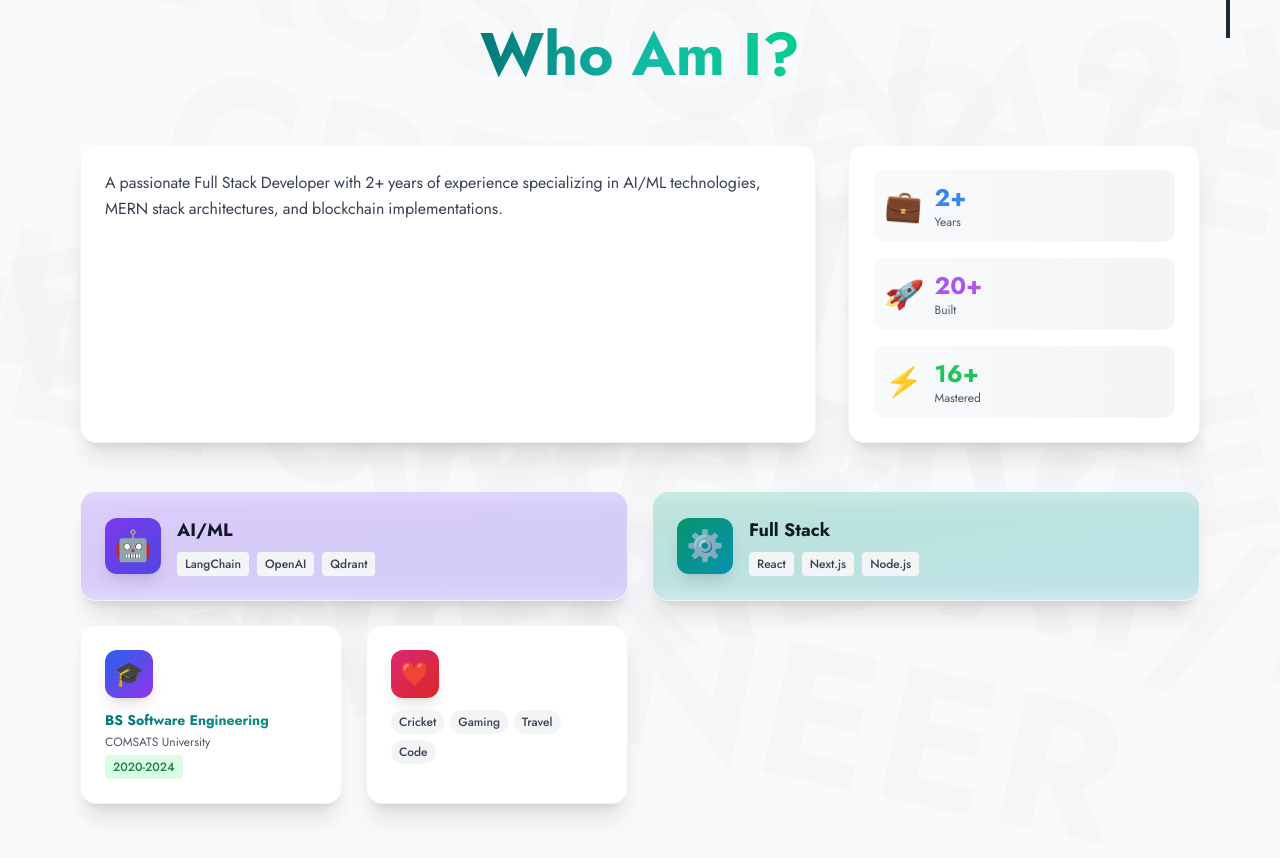
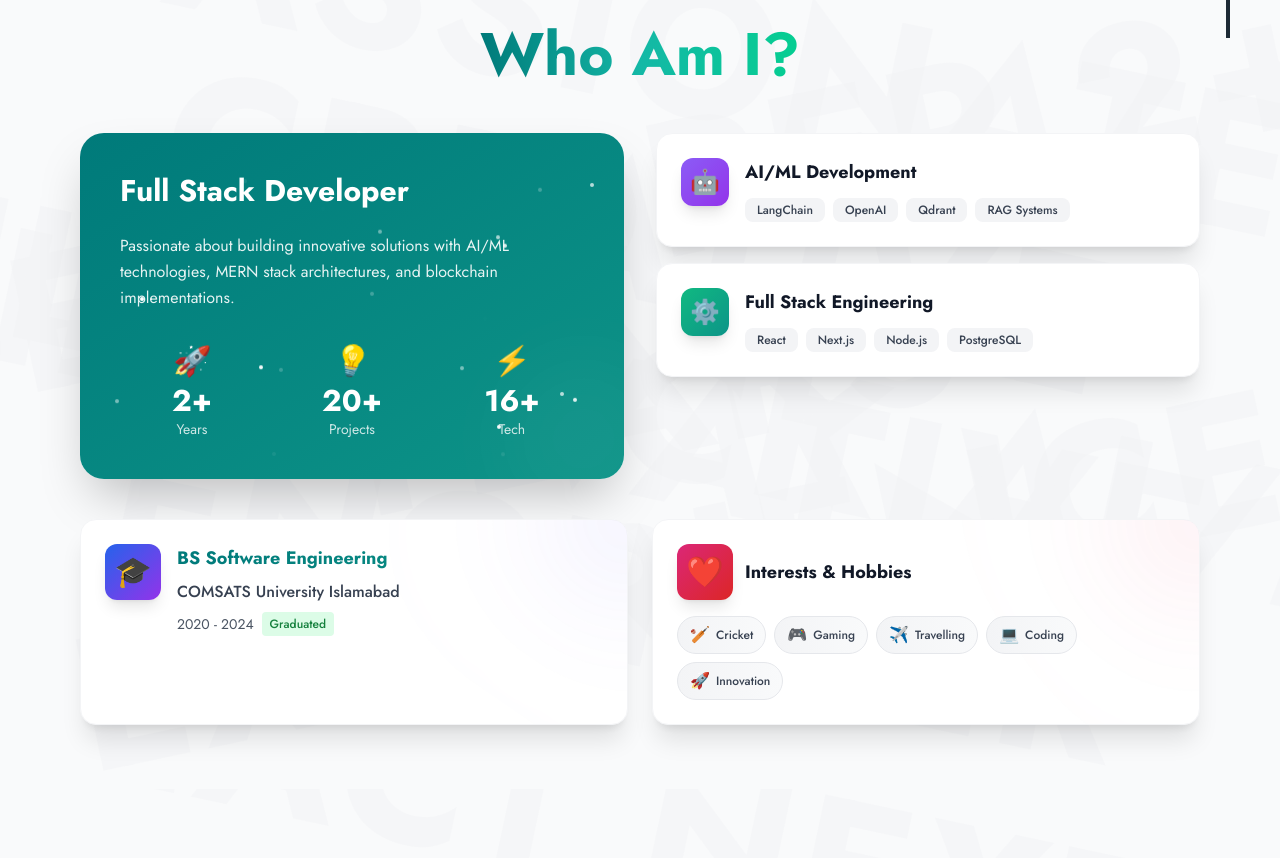
Before and after one commit to Rizu0007/Portfolio-_v2, a Next.js app: page / in a window 1280 px wide. Shown: the part 840-1698 px from the top of the page. Built offline with nearby package versions, Linux system fonts and the light colour scheme; no server answers.

Commit message:
Redesign About section with split hero layout - gradient stats card with particle effects, expertise cards with glowing hover states, and smooth spring animations

```diff
--- a/sections/AboutSection.tsx
+++ b/sections/AboutSection.tsx
@@ -1,5 +1,5 @@
 import { useEffect, useRef } from "react";
-import { motion, useInView } from "framer-motion";
+import { motion } from "framer-motion";
 
 import { useSection } from "context/section";
 import useScrollActive from "hooks/useScrollActive";
@@ -9,14 +9,32 @@ const AboutSection: React.FC = () => {
   const { onSectionChange } = useSection();
   const aboutSection = useScrollActive(sectionRef);
 
-  const isInView = useInView(sectionRef, { once: true, margin: "-100px" });
-
   useEffect(() => {
     aboutSection ? onSectionChange!("who am i?") : onSectionChange!("");
   }, [aboutSection, onSectionChange]);
 
-  const introText = "A passionate Full Stack Developer with 2+ years of experience specializing in AI/ML technologies, MERN stack architectures, and blockchain implementations.";
-  const introWords = introText.split(" ");
+  const containerVariants = {
+    hidden: { opacity: 0 },
+    visible: {
+      opacity: 1,
+      transition: {
+        staggerChildren: 0.1,
+      },
+    },
+  };
+
+  const itemVariants = {
+    hidden: { opacity: 0, y: 20 },
+    visible: {
+      opacity: 1,
+      y: 0,
+      transition: {
+        type: "spring",
+        stiffness: 100,
+        damping: 10,
+      },
+    },
+  };
 
   return (
     <section
@@ -45,184 +63,192 @@ const AboutSection: React.FC = () => {
       </span>
 
       <div className="max-w-6xl mx-auto relative z-10">
-        {/* Section Heading */}
+        {/* Heading */}
         <motion.div
           className="text-center mb-12"
-          initial={{ opacity: 0 }}
-          animate={isInView ? { opacity: 1 } : {}}
+          initial={{ opacity: 0, y: -50 }}
+          whileInView={{ opacity: 1, y: 0 }}
+          viewport={{ once: true }}
           transition={{ duration: 0.6 }}
         >
           <motion.h2
-            className="text-4xl md:text-5xl lg:text-6xl font-bold mb-3 bg-gradient-to-r from-marrsgreen via-teal-500 to-carrigreen dark:from-carrigreen dark:via-teal-400 dark:to-marrsgreen bg-clip-text text-transparent inline-block"
-            initial={{ scale: 0, rotateZ: -180 }}
-            animate={isInView ? { scale: 1, rotateZ: 0 } : {}}
+            className="text-4xl md:text-5xl lg:text-6xl font-bold bg-gradient-to-r from-marrsgreen via-teal-500 to-carrigreen dark:from-carrigreen dark:via-teal-400 dark:to-marrsgreen bg-clip-text text-transparent inline-block"
+            initial={{ scale: 0.5, rotateY: 90 }}
+            whileInView={{ scale: 1, rotateY: 0 }}
+            viewport={{ once: true }}
             transition={{
               type: "spring",
-              stiffness: 200,
-              damping: 15,
-              duration: 0.8,
+              stiffness: 120,
+              damping: 12,
             }}
           >
             Who Am I?
           </motion.h2>
         </motion.div>
 
-        {/* Main Grid - Compact Layout */}
-        <div className="grid lg:grid-cols-3 gap-8 mb-12">
-          {/* Introduction */}
+        {/* Main Content - Split Hero Layout */}
         <motion.div
-            className="lg:col-span-2 bg-white dark:bg-[#1B2731] rounded-2xl p-6 shadow-xl border border-gray-100 dark:border-gray-800 relative overflow-hidden group"
-            initial={{ opacity: 0, x: -100 }}
-            animate={isInView ? { opacity: 1, x: 0 } : {}}
-            transition={{ type: "spring", stiffness: 80, damping: 20 }}
-            whileHover={{ scale: 1.02, y: -5 }}
+          className="grid lg:grid-cols-2 gap-8 mb-10"
+          variants={containerVariants}
+          initial="hidden"
+          whileInView="visible"
+          viewport={{ once: true }}
         >
-            {/* Morphing gradient on hover */}
+          {/* Left: Big Stats Card */}
           <motion.div
-              className="absolute inset-0 opacity-0 group-hover:opacity-100"
+            variants={itemVariants}
+            className="relative"
+          >
+            <motion.div
+              className="bg-gradient-to-br from-marrsgreen to-teal-600 dark:from-carrigreen dark:to-teal-500 rounded-3xl p-8 md:p-10 text-white shadow-2xl relative overflow-hidden group"
+              whileHover={{ scale: 1.02, rotate: -1 }}
+              transition={{ type: "spring", stiffness: 300 }}
+            >
+              {/* Animated particles */}
+              <div className="absolute inset-0">
+                {[...Array(20)].map((_, i) => (
+                  <motion.div
+                    key={i}
+                    className="absolute w-1 h-1 bg-white rounded-full"
                     style={{
-                background: "radial-gradient(circle at 50% 50%, rgba(0, 122, 122, 0.1), transparent 70%)",
+                      left: `${Math.random() * 100}%`,
+                      top: `${Math.random() * 100}%`,
                     }}
                     animate={{
-                background: [
-                  "radial-gradient(circle at 20% 20%, rgba(0, 122, 122, 0.1), transparent 70%)",
-                  "radial-gradient(circle at 80% 80%, rgba(0, 122, 122, 0.1), transparent 70%)",
-                  "radial-gradient(circle at 20% 80%, rgba(0, 122, 122, 0.1), transparent 70%)",
-                  "radial-gradient(circle at 80% 20%, rgba(0, 122, 122, 0.1), transparent 70%)",
-                  "radial-gradient(circle at 20% 20%, rgba(0, 122, 122, 0.1), transparent 70%)",
-                ],
+                      y: [0, -30, 0],
+                      opacity: [0, 1, 0],
                     }}
-              transition={{ duration: 8, repeat: Infinity, ease: "linear" }}
+                    transition={{
+                      duration: 3,
+                      repeat: Infinity,
+                      delay: i * 0.2,
+                    }}
                   />
+                ))}
+              </div>
 
               <div className="relative z-10">
-              <p className="text-base text-gray-700 dark:text-gray-300 leading-relaxed">
-                {introWords.map((word, index) => (
-                  <motion.span
-                    key={index}
-                    className="inline-block mr-1"
-                    initial={{ opacity: 0, y: 10 }}
-                    animate={isInView ? { opacity: 1, y: 0 } : {}}
+                <motion.div
+                  initial={{ opacity: 0, x: -30 }}
+                  whileInView={{ opacity: 1, x: 0 }}
+                  viewport={{ once: true }}
+                  transition={{ delay: 0.2 }}
+                >
+                  <h3 className="text-2xl md:text-3xl font-bold mb-6">Full Stack Developer</h3>
+                  <p className="text-white/90 leading-relaxed mb-8">
+                    Passionate about building innovative solutions with AI/ML technologies,
+                    MERN stack architectures, and blockchain implementations.
+                  </p>
+                </motion.div>
+
+                <div className="grid grid-cols-3 gap-4">
+                  {[
+                    { value: "2+", label: "Years", icon: "🚀" },
+                    { value: "20+", label: "Projects", icon: "💡" },
+                    { value: "16+", label: "Tech", icon: "⚡" },
+                  ].map((stat, i) => (
+                    <motion.div
+                      key={stat.label}
+                      className="text-center"
+                      initial={{ opacity: 0, scale: 0 }}
+                      whileInView={{ opacity: 1, scale: 1 }}
+                      viewport={{ once: true }}
                       transition={{
-                      delay: index * 0.02,
-                      duration: 0.3,
+                        delay: 0.4 + i * 0.1,
+                        type: "spring",
+                        stiffness: 200,
                       }}
                     >
-                    {word}
-                  </motion.span>
-                ))}
-              </p>
-            </div>
-          </motion.div>
-
-          {/* Stats Card - Compact */}
                       <motion.div
-            className="bg-white dark:bg-[#1B2731] rounded-2xl p-6 shadow-xl border border-gray-100 dark:border-gray-800 overflow-hidden relative"
-            initial={{ opacity: 0, x: 100 }}
-            animate={isInView ? { opacity: 1, x: 0 } : {}}
-            transition={{ type: "spring", stiffness: 80, damping: 20, delay: 0.2 }}
-            whileHover={{ scale: 1.05 }}
-          >
-            <div className="space-y-4">
-              {[
-                { label: "Experience", value: "2+", unit: "Years", icon: "💼", color: "from-blue-500 to-cyan-500" },
-                { label: "Projects", value: "20+", unit: "Built", icon: "🚀", color: "from-purple-500 to-pink-500" },
-                { label: "Technologies", value: "16+", unit: "Mastered", icon: "⚡", color: "from-green-500 to-emerald-500" },
-              ].map((stat, index) => (
-                <motion.div
-                  key={stat.label}
-                  className="flex items-center gap-3 p-3 rounded-xl bg-gradient-to-r from-gray-50 to-gray-100 dark:from-gray-800 dark:to-gray-700"
-                  initial={{ opacity: 0, x: 20 }}
-                  animate={isInView ? { opacity: 1, x: 0 } : {}}
-                  transition={{ delay: 0.4 + index * 0.1 }}
-                  whileHover={{ x: 5, transition: { duration: 0.2 } }}
-                >
-                  <motion.div
-                    className="text-3xl"
+                        className="text-3xl mb-1"
                         animate={{ rotate: [0, 10, -10, 0] }}
-                    transition={{ duration: 2, repeat: Infinity, delay: index * 0.3 }}
+                        transition={{ duration: 2, repeat: Infinity, delay: i * 0.3 }}
                       >
                         {stat.icon}
                       </motion.div>
-                  <div className="flex-1">
-                    <div className={`text-2xl font-bold bg-gradient-to-r ${stat.color} bg-clip-text text-transparent`}>
-                      {stat.value}
-                    </div>
-                    <div className="text-xs text-gray-600 dark:text-gray-400">
-                      {stat.unit}
-                    </div>
-                  </div>
+                      <div className="text-3xl font-bold">{stat.value}</div>
+                      <div className="text-sm text-white/80">{stat.label}</div>
                     </motion.div>
                   ))}
                 </div>
-          </motion.div>
               </div>
 
-        {/* Specialty & Info Grid - More Compact */}
-        <div className="grid md:grid-cols-2 lg:grid-cols-4 gap-6">
-          {/* Specialty Cards */}
+              {/* Corner decoration */}
+              <motion.div
+                className="absolute -bottom-10 -right-10 w-40 h-40 bg-white/10 rounded-full blur-2xl"
+                animate={{
+                  scale: [1, 1.2, 1],
+                  opacity: [0.3, 0.5, 0.3],
+                }}
+                transition={{ duration: 4, repeat: Infinity }}
+              />
+            </motion.div>
+          </motion.div>
+
+          {/* Right: Expertise Cards */}
+          <motion.div
+            variants={itemVariants}
+            className="space-y-4"
+          >
             {[
               {
-              title: "AI/ML",
+                title: "AI/ML Development",
                 icon: "🤖",
-              gradient: "from-violet-600 to-indigo-600",
-              skills: ["LangChain", "OpenAI", "Qdrant"],
+                gradient: "from-violet-500 to-purple-600",
+                skills: ["LangChain", "OpenAI", "Qdrant", "RAG Systems"],
               },
               {
-              title: "Full Stack",
+                title: "Full Stack Engineering",
                 icon: "⚙️",
-              gradient: "from-emerald-600 to-cyan-600",
-              skills: ["React", "Next.js", "Node.js"],
+                gradient: "from-emerald-500 to-teal-600",
+                skills: ["React", "Next.js", "Node.js", "PostgreSQL"],
               },
-          ].map((specialty, index) => (
+            ].map((item, index) => (
               <motion.div
-              key={specialty.title}
-              className="lg:col-span-2 bg-white dark:bg-[#1B2731] rounded-2xl p-6 shadow-xl border border-gray-100 dark:border-gray-800 relative overflow-hidden group"
-              initial={{ opacity: 0, y: 50, scale: 0.9 }}
-              animate={isInView ? { opacity: 1, y: 0, scale: 1 } : {}}
-              transition={{
-                type: "spring",
-                stiffness: 100,
-                damping: 15,
-                delay: index * 0.1,
-              }}
-              whileHover={{ y: -8, transition: { duration: 0.3 } }}
+                key={item.title}
+                className="bg-white dark:bg-[#1B2731] rounded-2xl p-6 shadow-xl border border-gray-100 dark:border-gray-800 relative overflow-hidden group"
+                initial={{ opacity: 0, x: 50 }}
+                whileInView={{ opacity: 1, x: 0 }}
+                viewport={{ once: true }}
+                transition={{ delay: index * 0.15, type: "spring", stiffness: 80 }}
+                whileHover={{ y: -5, boxShadow: "0 20px 40px rgba(0,0,0,0.1)" }}
               >
-              {/* Animated glow */}
+                {/* Glow effect */}
                 <motion.div
-                className={`absolute -inset-1 bg-gradient-to-br ${specialty.gradient} rounded-2xl blur-lg opacity-0 group-hover:opacity-30`}
-                animate={{
-                  scale: [1, 1.2, 1],
-                  opacity: [0.2, 0.3, 0.2],
-                }}
-                transition={{ duration: 3, repeat: Infinity }}
+                  className={`absolute inset-0 bg-gradient-to-r ${item.gradient} opacity-0 group-hover:opacity-10`}
+                  transition={{ duration: 0.3 }}
                 />
 
-              <div className="relative z-10 flex items-center gap-4">
+                <div className="relative z-10 flex items-start gap-4">
                   <motion.div
-                  className={`w-14 h-14 rounded-xl bg-gradient-to-br ${specialty.gradient} flex items-center justify-center text-3xl shadow-lg`}
-                  whileHover={{ rotate: 360, scale: 1.2 }}
-                  transition={{ duration: 0.6 }}
+                    className={`w-12 h-12 rounded-xl bg-gradient-to-br ${item.gradient} flex items-center justify-center text-2xl shadow-lg flex-shrink-0`}
+                    whileHover={{ rotate: 360, scale: 1.1 }}
+                    transition={{ duration: 0.5 }}
                   >
-                  {specialty.icon}
+                    {item.icon}
                   </motion.div>
-                <div className="flex-1">
-                  <h4 className="text-lg font-bold text-gray-900 dark:text-white mb-2">
-                    {specialty.title}
+
+                  <div className="flex-1 min-w-0">
+                    <h4 className="text-lg font-bold text-gray-900 dark:text-white mb-3">
+                      {item.title}
                     </h4>
                     <div className="flex flex-wrap gap-2">
-                    {specialty.skills.map((skill, idx) => (
+                      {item.skills.map((skill, idx) => (
                         <motion.span
                           key={skill}
-                        className="px-2 py-1 bg-gray-100 dark:bg-gray-800 text-gray-700 dark:text-gray-300 rounded text-xs font-medium"
+                          className="px-3 py-1 bg-gray-100 dark:bg-gray-800 text-gray-700 dark:text-gray-300 rounded-lg text-xs font-medium"
                           initial={{ opacity: 0, scale: 0 }}
-                        animate={isInView ? { opacity: 1, scale: 1 } : {}}
+                          whileInView={{ opacity: 1, scale: 1 }}
+                          viewport={{ once: true }}
                           transition={{
-                          delay: 0.6 + index * 0.1 + idx * 0.05,
+                            delay: 0.4 + index * 0.15 + idx * 0.05,
                             type: "spring",
-                          stiffness: 500,
+                            stiffness: 400,
                           }}
-                        whileHover={{ scale: 1.1, y: -2 }}
+                          whileHover={{
+                            scale: 1.1,
+                            backgroundColor: "rgba(0, 122, 122, 0.1)",
+                          }}
                         >
                           {skill}
                         </motion.span>
@@ -232,94 +258,123 @@ const AboutSection: React.FC = () => {
                 </div>
               </motion.div>
             ))}
+          </motion.div>
+        </motion.div>
 
-          {/* Education - Compact */}
+        {/* Bottom Row - Education & Interests */}
         <motion.div
+          className="grid md:grid-cols-2 gap-6"
+          variants={containerVariants}
+          initial="hidden"
+          whileInView="visible"
+          viewport={{ once: true }}
+        >
+          {/* Education */}
+          <motion.div
+            variants={itemVariants}
             className="bg-white dark:bg-[#1B2731] rounded-2xl p-6 shadow-xl border border-gray-100 dark:border-gray-800 relative overflow-hidden group"
-            initial={{ opacity: 0, scale: 0.8, rotate: -5 }}
-            animate={isInView ? { opacity: 1, scale: 1, rotate: 0 } : {}}
-            transition={{ type: "spring", stiffness: 100, delay: 0.3 }}
-            whileHover={{ scale: 1.05, rotate: 2 }}
+            whileHover={{ y: -5 }}
           >
             <motion.div
-              className="absolute -inset-1 bg-gradient-to-br from-blue-600 to-purple-600 rounded-2xl blur-lg opacity-0 group-hover:opacity-20"
-              animate={{ rotate: [0, 360] }}
-              transition={{ duration: 8, repeat: Infinity, ease: "linear" }}
+              className="absolute -top-20 -right-20 w-40 h-40 bg-gradient-to-br from-blue-500 to-purple-500 rounded-full opacity-10 blur-3xl group-hover:opacity-20"
+              animate={{ rotate: 360 }}
+              transition={{ duration: 20, repeat: Infinity, ease: "linear" }}
             />
 
-            <div className="relative z-10">
+            <div className="relative z-10 flex items-start gap-4">
               <motion.div
-                className="w-12 h-12 rounded-xl bg-gradient-to-br from-blue-600 to-purple-600 flex items-center justify-center text-2xl mb-3 shadow-lg"
+                className="w-14 h-14 rounded-xl bg-gradient-to-br from-blue-600 to-purple-600 flex items-center justify-center text-3xl shadow-lg flex-shrink-0"
                 whileHover={{ rotate: [0, -10, 10, -10, 0], scale: 1.1 }}
                 transition={{ duration: 0.5 }}
               >
                 🎓
               </motion.div>
-              <h4 className="text-sm font-bold bg-gradient-to-r from-marrsgreen to-teal-600 dark:from-carrigreen dark:to-teal-400 bg-clip-text text-transparent mb-1">
+
+              <div className="flex-1">
+                <h4 className="text-lg font-bold bg-gradient-to-r from-marrsgreen to-teal-600 dark:from-carrigreen dark:to-teal-400 bg-clip-text text-transparent mb-2">
                   BS Software Engineering
                 </h4>
-              <p className="text-xs text-gray-600 dark:text-gray-400 mb-1">
-                COMSATS University
+                <p className="text-gray-700 dark:text-gray-300 font-medium mb-2">
+                  COMSATS University Islamabad
                 </p>
+                <div className="flex items-center gap-2">
+                  <span className="text-sm text-gray-600 dark:text-gray-400">2020 - 2024</span>
                   <motion.span
-                className="inline-block px-2 py-1 bg-green-100 dark:bg-green-900/30 text-green-700 dark:text-green-400 rounded text-xs font-medium"
+                    className="px-2 py-1 bg-green-100 dark:bg-green-900/30 text-green-700 dark:text-green-400 rounded text-xs font-medium"
                     initial={{ opacity: 0, scale: 0 }}
-                animate={isInView ? { opacity: 1, scale: 1 } : {}}
-                transition={{ delay: 0.6, type: "spring" }}
+                    whileInView={{ opacity: 1, scale: 1 }}
+                    viewport={{ once: true }}
+                    transition={{ delay: 0.5, type: "spring", stiffness: 400 }}
                     whileHover={{ scale: 1.1 }}
                   >
-                2020-2024
+                    Graduated
                   </motion.span>
+                </div>
+              </div>
             </div>
           </motion.div>
 
-          {/* Interests - Compact */}
+          {/* Interests */}
           <motion.div
+            variants={itemVariants}
             className="bg-white dark:bg-[#1B2731] rounded-2xl p-6 shadow-xl border border-gray-100 dark:border-gray-800 relative overflow-hidden group"
-            initial={{ opacity: 0, scale: 0.8, rotate: 5 }}
-            animate={isInView ? { opacity: 1, scale: 1, rotate: 0 } : {}}
-            transition={{ type: "spring", stiffness: 100, delay: 0.4 }}
-            whileHover={{ scale: 1.05, rotate: -2 }}
+            whileHover={{ y: -5 }}
           >
             <motion.div
-              className="absolute -inset-1 bg-gradient-to-br from-pink-600 to-red-600 rounded-2xl blur-lg opacity-0 group-hover:opacity-20"
-              animate={{ rotate: [360, 0] }}
-              transition={{ duration: 8, repeat: Infinity, ease: "linear" }}
+              className="absolute -top-20 -right-20 w-40 h-40 bg-gradient-to-br from-pink-500 to-red-500 rounded-full opacity-10 blur-3xl group-hover:opacity-20"
+              animate={{ rotate: -360 }}
+              transition={{ duration: 20, repeat: Infinity, ease: "linear" }}
             />
 
             <div className="relative z-10">
+              <div className="flex items-center gap-3 mb-4">
                 <motion.div
-                className="w-12 h-12 rounded-xl bg-gradient-to-br from-pink-600 to-red-600 flex items-center justify-center text-2xl mb-3 shadow-lg"
+                  className="w-14 h-14 rounded-xl bg-gradient-to-br from-pink-600 to-red-600 flex items-center justify-center text-3xl shadow-lg"
                   whileHover={{ rotate: [0, -10, 10, -10, 0], scale: 1.1 }}
                   transition={{ duration: 0.5 }}
                 >
                   ❤️
                 </motion.div>
-              <div className="flex flex-wrap gap-1.5">
-                {["Cricket", "Gaming", "Travel", "Code"].map((interest, idx) => (
-                  <motion.span
-                    key={interest}
-                    className="px-2 py-1 bg-gray-100 dark:bg-gray-800 text-gray-700 dark:text-gray-300 rounded-full text-xs font-medium"
-                    initial={{ opacity: 0, scale: 0, rotate: -180 }}
-                    animate={isInView ? { opacity: 1, scale: 1, rotate: 0 } : {}}
+                <h4 className="text-lg font-bold text-gray-900 dark:text-white">
+                  Interests & Hobbies
+                </h4>
+              </div>
+
+              <div className="flex flex-wrap gap-2">
+                {[
+                  { name: "Cricket", icon: "🏏" },
+                  { name: "Gaming", icon: "🎮" },
+                  { name: "Travelling", icon: "✈️" },
+                  { name: "Coding", icon: "💻" },
+                  { name: "Innovation", icon: "🚀" },
+                ].map((interest, idx) => (
+                  <motion.div
+                    key={interest.name}
+                    className="flex items-center gap-1.5 px-3 py-1.5 bg-gradient-to-r from-gray-100 to-gray-50 dark:from-gray-800 dark:to-gray-700 rounded-full border border-gray-200 dark:border-gray-600"
+                    initial={{ opacity: 0, scale: 0, rotate: -90 }}
+                    whileInView={{ opacity: 1, scale: 1, rotate: 0 }}
+                    viewport={{ once: true }}
                     transition={{
-                      delay: 0.7 + idx * 0.05,
+                      delay: 0.5 + idx * 0.05,
                       type: "spring",
-                      stiffness: 400,
+                      stiffness: 300,
                     }}
                     whileHover={{
-                      scale: 1.15,
-                      rotate: [0, -5, 5, 0],
-                      transition: { duration: 0.3 },
+                      scale: 1.1,
+                      rotate: 5,
+                      backgroundColor: "rgba(0, 122, 122, 0.1)",
                     }}
                   >
-                    {interest}
-                  </motion.span>
+                    <span className="text-base">{interest.icon}</span>
+                    <span className="text-xs font-medium text-gray-700 dark:text-gray-300">
+                      {interest.name}
+                    </span>
+                  </motion.div>
                 ))}
               </div>
             </div>
           </motion.div>
-        </div>
+        </motion.div>
       </div>
     </section>
   );
```
Lines whose indentation alone changed are shown as unchanged.
